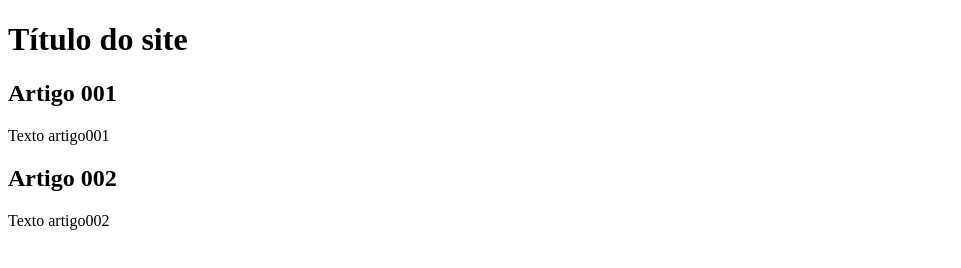
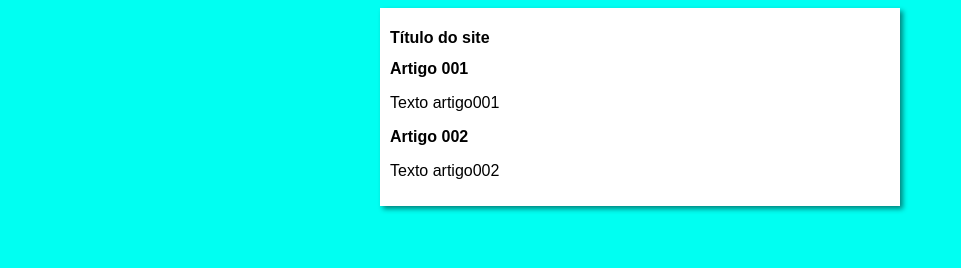
Before and after one commit to DanyCoutinho/cursos, a plain HTML site: page index.html in a window 1280 px wide. Shown: the whole page, without its empty margins (0-961 px from the left). Drawn offline with Linux system fonts and the light colour scheme.

Commit message:
Create Design

```diff
--- a/index.html
+++ b/index.html
@@ -4,6 +4,7 @@
     <meta charset="UTF-8">
     <meta name="viewport" content="width=device-width, initial-scale=1.0">
     <title>Dany Coutinho</title>
+    <link rel="stylesheet" href="style/style.css">
 </head>
 <body>
     <main>
--- /dev/null
+++ b/style/style.css
@@ -0,0 +1,16 @@
+* {
+    font-family: Arial, Helvetica, sans-serif;
+    font-size: 16px;
+}
+
+body {
+    background-color: rgb(0, 255, 242);
+}
+
+main {
+    background-color: white;
+    width: 500px;
+    margin: auto;
+    padding: 10px;
+    box-shadow: 3px 3px 5px rgba(0, 0, 0, 0.473);
+}
```
